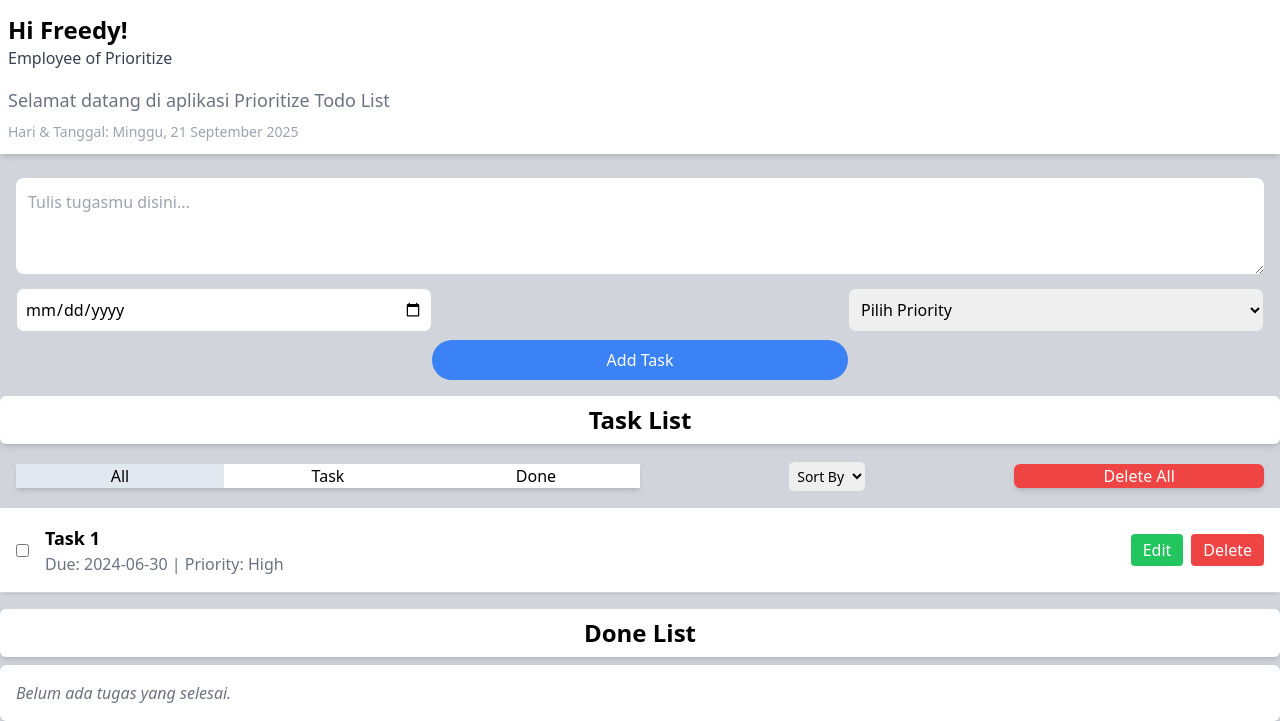
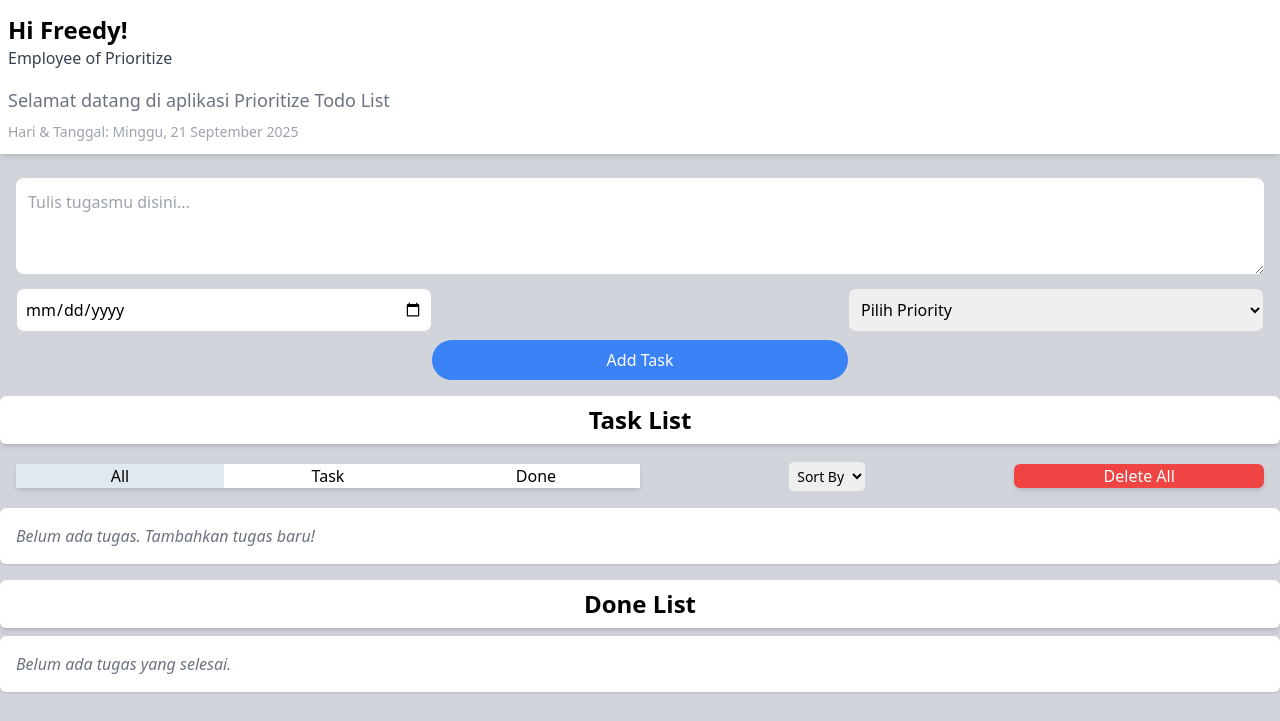
Before and after one commit to freedyest/mission4, a plain HTML site: page index.html in a window 1280 px wide. Shown: the part 82-803 px from the top of the page. Drawn offline with Linux system fonts and the light colour scheme.

Commit message:
fixing task container commit

```diff
--- a/index.html
+++ b/index.html
@@ -87,21 +87,8 @@
 <!--to do list-->
 <section class="tasklist" id="tasklist">
   <div id="taskContainer" class="bg-white w-full mt-2 rounded-md shadow">
-    <div class="bg-white w-full">
-      <div class="flex justify-between items-center border-b border-gray-300 py-2">
-        <div class="flex items-center space-x-4 px-4 py-2">
-          <input type="checkbox">
-          <div>
-            <h2 class="text-lg font-semibold">Task 1</h2>
-            <p class="text-gray-500">Due: 2024-06-30 | Priority: High</p>
-          </div>
-        </div>
-        <div class="flex space-x-2 px-4 py-2">
-          <button class="bg-green-500 text-white px-3 py-1 rounded">Edit</button>
-          <button class="bg-red-500 text-white px-3 py-1 rounded">Delete</button>
-        </div>
-      </div>
-    </div>
+
+    <p id="emptyTaskMsg" class="text-gray-500 italic p-4">Belum ada tugas. Tambahkan tugas baru!</p>
 </div>
 
 </section>
--- a/src/script.js
+++ b/src/script.js
@@ -136,6 +136,7 @@
       msg.textContent = 'Belum ada tugas yang selesai.';
       doneContainer.appendChild(msg);
     }
+
   }
 });
   // gabung info
@@ -171,6 +172,14 @@
 
   // masukkan ke container
   taskContainer.appendChild(item1);
+
+  // cek kosong task list
+if (taskContainer.children.length !== 0) {
+
+  const emptyMsg = document.getElementById('emptyTaskMsg');
+  if (emptyMsg) emptyMsg.remove();
+}
+
 }
 
 // delete all task
```
